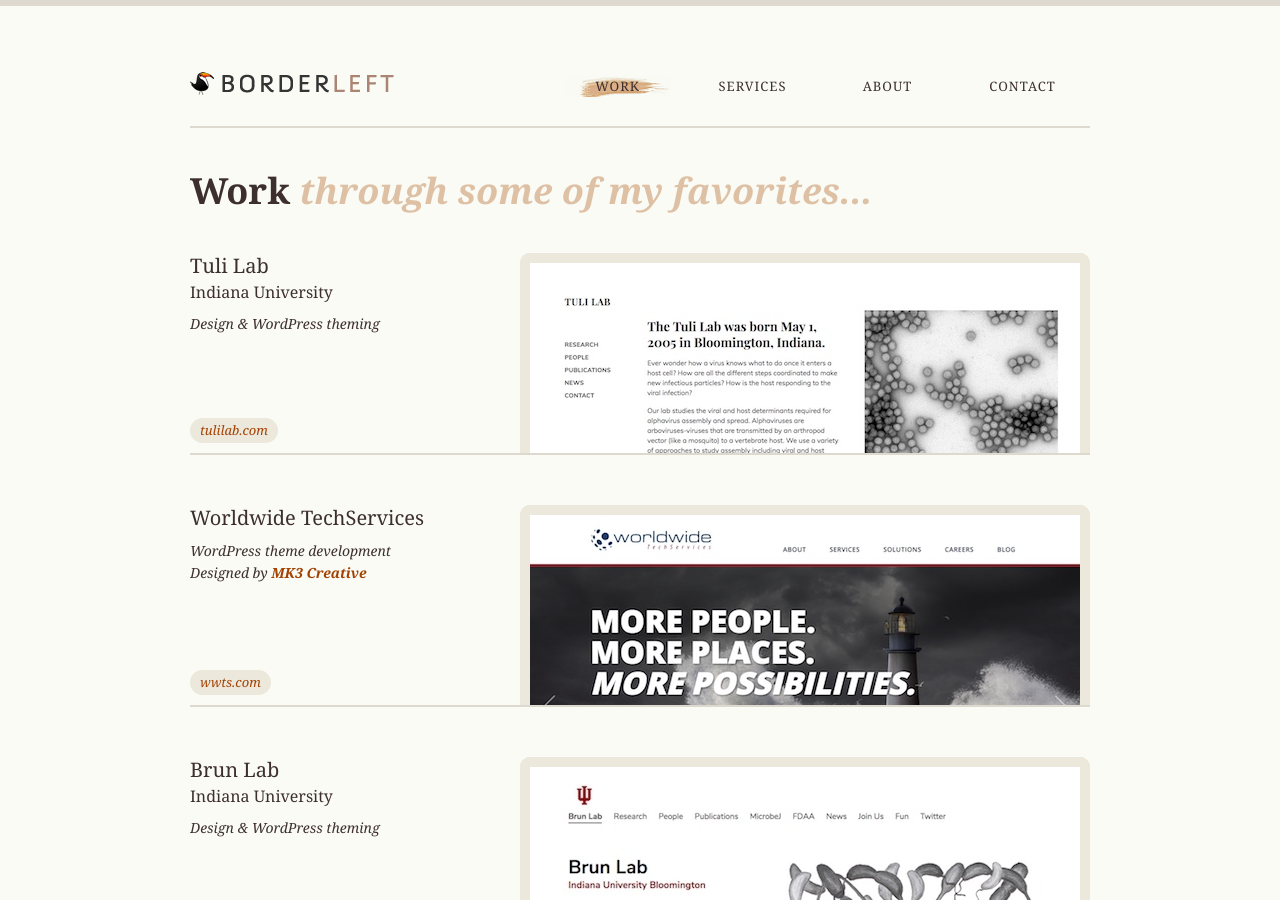
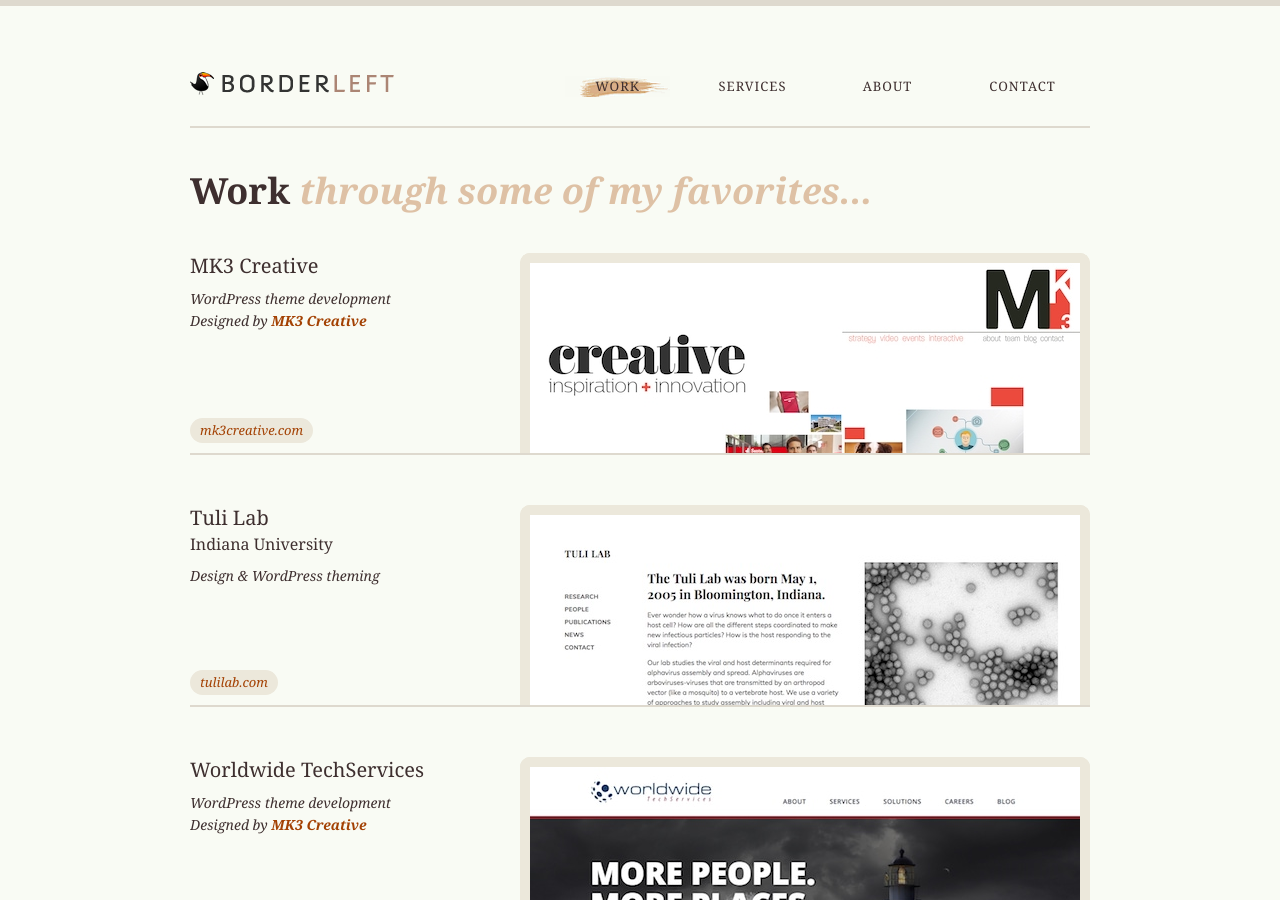
Before and after one commit to borderleft/borderleft.github.io, a Jekyll site: the page built from work/index.html, in a window 1280 px wide and 900 px high. Built offline with Jekyll 4.4.1, drawn with Linux system fonts in a browser that asks for light colours.

Commit message:
Add new project

```diff
--- a/index.html
+++ b/index.html
@@ -17,7 +17,7 @@
     <li>
         <h2>Recent work</h2>
         <p>
-            <a href="http://tulilab.com/">Tuli Lab</a>,
+            <a href="http://mk3creative.com/">MK3 Creative</a>,
             <a href="http://wwts.com/">Worldwide TechServices</a>,
             <a href="http://ocutx.com/">Ocular Therapeutix</a>
         </p>
--- a/work/index.html
+++ b/work/index.html
@@ -7,6 +7,16 @@
 <h1>Work <em>through some of my favorites...</em></h1>
 
 <ul class="projects">
+    <li>
+        <div class="image">
+            <a href="http://mk3creative.com/"><img src="/assets/img/work/mk3-1.jpg" alt=""></a>
+        </div>
+        <div class="info">
+            <h2>MK3 Creative</h2>
+            <p class="meta">WordPress theme development <br> Designed by <a href="http://mk3creative.com/">MK3 Creative</a></p>
+            <p class="link"><a href="http://mk3creative.com/"><span>mk3creative.com</span></a></p>
+        </div>
+    </li>
     <li>
         <div class="image">
             <a href="http://tulilab.com/"><img src="/assets/img/work/tuli-1.jpg" alt=""></a>
```
Also changed, not shown: assets/img/work/mk3-1.jpg (added).
